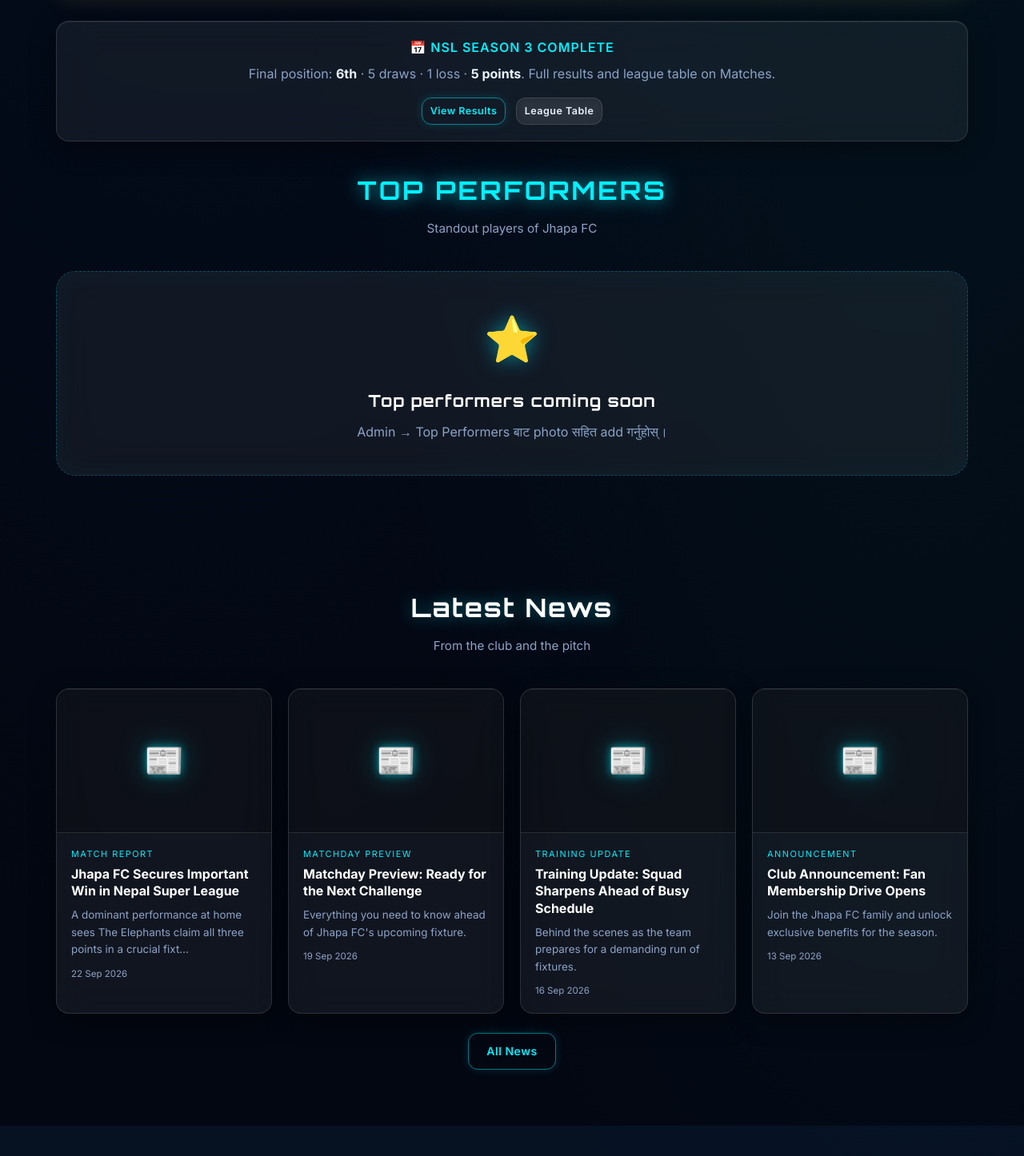
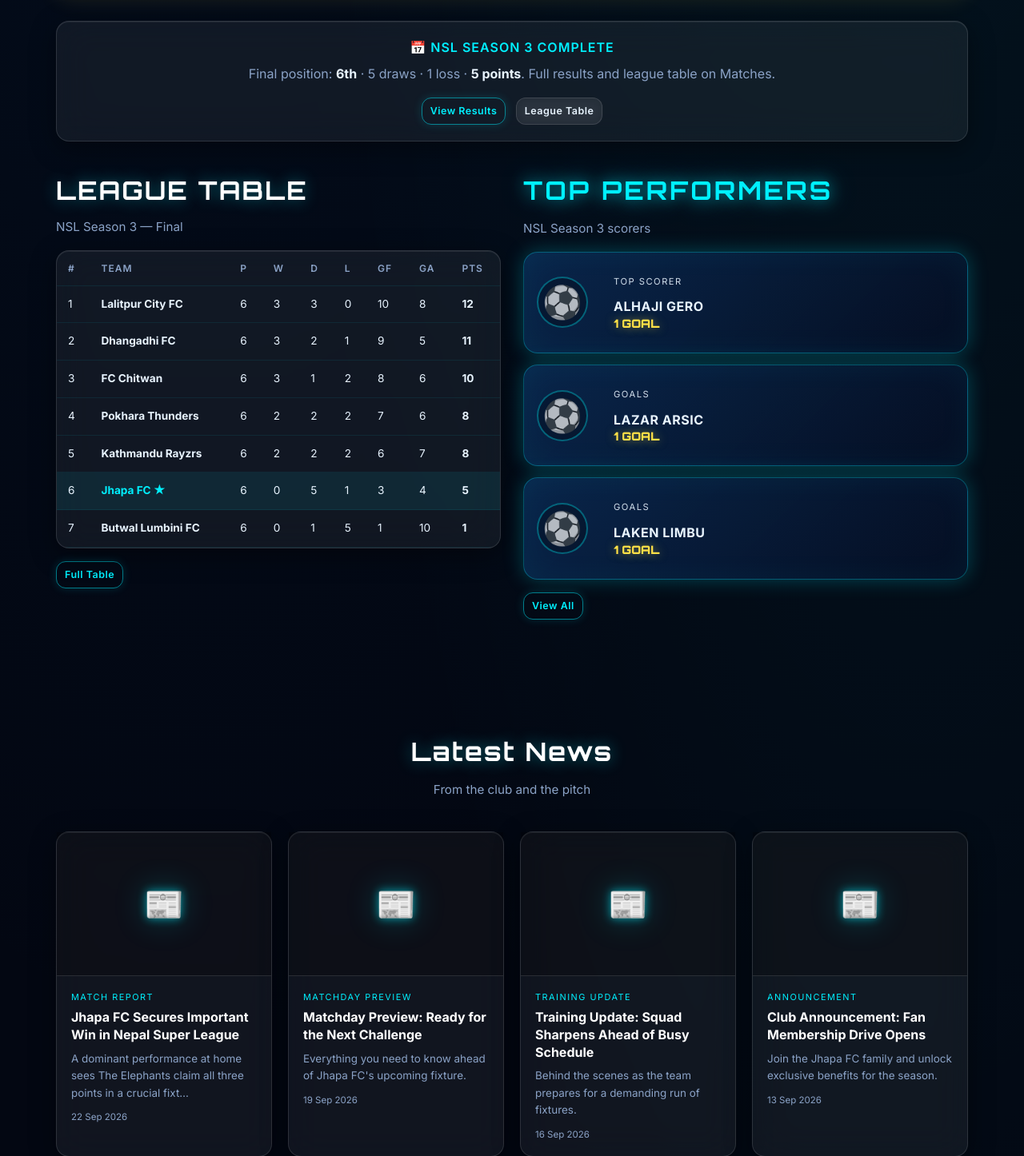
Before and after one commit to argonbhujel1/jhapa, a Flask app: page / in a window 1280 px wide. Shown: the part 1466-2912 px from the top of the page at 80% size. Run offline with Flask 3, Linux system fonts and the light colour scheme; data comes from the database, SQL or seed files in the repository.

Commit message:
Update project1

```diff
--- a/templates/index.html
+++ b/templates/index.html
@@ -84,40 +84,81 @@
       </div>
     </div>
 
-    <h2 class="section-title tp-home-title">TOP PERFORMERS</h2>
-    <p class="section-sub">Standout players of Jhapa FC</p>
+    <div class="home-table-performers" style="display:grid;grid-template-columns:1fr 1fr;gap:28px;align-items:start;">
+      <div class="home-league-col">
+        <h2 class="section-title" style="text-align:left;margin-bottom:8px;">LEAGUE TABLE</h2>
+        <p class="section-sub" style="text-align:left;margin-bottom:16px;">NSL Season 3 — Final</p>
+        {% if standings %}
+        <div class="card" style="padding:0;overflow:auto;">
+          <table class="admin-table" style="margin:0;font-size:0.85rem;">
+            <thead>
+              <tr>
+                <th>#</th><th>Team</th><th>P</th><th>W</th><th>D</th><th>L</th><th>GF</th><th>GA</th><th>Pts</th>
+              </tr>
+            </thead>
+            <tbody>
+            {% for s in standings %}
+              <tr {% if s.is_jhapa %}style="background:rgba(0,240,255,0.08);"{% endif %}>
+                <td>{{ s.position }}</td>
+                <td><strong {% if s.is_jhapa %}style="color:var(--neon);"{% endif %}>{{ s.team_name }}{% if s.is_jhapa %} ★{% endif %}</strong></td>
+                <td>{{ s.played }}</td>
+                <td>{{ s.won }}</td>
+                <td>{{ s.drawn }}</td>
+                <td>{{ s.lost }}</td>
+                <td>{{ s.goals_for }}</td>
+                <td>{{ s.goals_against }}</td>
+                <td><strong>{{ s.points }}</strong></td>
+              </tr>
+            {% endfor %}
+            </tbody>
+          </table>
+        </div>
+        <div class="mt-2">
+          <a href="{{ url_for('main.matches', tab='table') }}" class="btn btn-outline btn-sm">Full Table</a>
+        </div>
+        {% else %}
+        <div class="coming-soon" style="padding:24px;"><p>League table coming soon</p></div>
+        {% endif %}
+      </div>
 
+      <div class="home-tp-col">
+        <h2 class="section-title tp-home-title" style="text-align:left;">TOP PERFORMERS</h2>
+        <p class="section-sub" style="text-align:left;margin-bottom:16px;">NSL Season 3 scorers</p>
         {% if performers %}
-    <div class="tp-home-grid">
+        <div class="tp-home-grid" style="grid-template-columns:1fr;gap:14px;">
           {% for p in performers %}
-      <div class="tp-card tp-card-neon">
-        <div class="tp-info">
-          <div class="tp-cat">{{ p.category|upper }}</div>
-          <div class="tp-stat">{{ p.value }} {% if 'Assist' in p.category %}ASSISTS{% elif 'Clean' in p.category %}CS{% elif 'Scorer' in p.category or 'Goal' in p.category %}GOALS{% else %}{% endif %}</div>
-          <div class="tp-name">{{ p.name|upper }}</div>
+          <div class="tp-card tp-card-neon" style="display:flex;align-items:center;gap:14px;padding:12px 16px;">
+            <div class="tp-photo" style="width:64px;height:64px;flex-shrink:0;border-radius:50%;overflow:hidden;border:2px solid rgba(0,240,255,0.35);">
+              {% if p.photo %}
+              <img src="{{ p.photo|media_url }}" alt="{{ p.name }}" style="width:100%;height:100%;object-fit:cover;">
+              {% else %}
+              <div class="tp-photo-ph" style="width:100%;height:100%;display:flex;align-items:center;justify-content:center;">⚽</div>
+              {% endif %}
             </div>
-        <div class="tp-photo">
-          {% if p.photo %}
-          <img src="{{ p.photo|media_url }}" alt="{{ p.name }}">
-          {% else %}
-          <div class="tp-photo-ph">⚽</div>
-          {% endif %}
+            <div class="tp-info" style="text-align:left;">
+              <div class="tp-cat" style="font-size:0.7rem;">{{ p.category|upper }}</div>
+              <div class="tp-name" style="font-size:1rem;">{{ p.name|upper }}</div>
+              <div class="tp-stat" style="font-size:0.9rem;">{{ p.value }} {% if 'Assist' in p.category %}ASSISTS{% elif 'Clean' in p.category %}CS{% else %}GOAL{% if p.value != 1 %}S{% endif %}{% endif %}</div>
             </div>
           </div>
           {% endfor %}
         </div>
-    <div class="text-center mt-3">
-      <a href="{{ url_for('main.matches', tab='performers') }}" class="btn btn-outline">View All Performers</a>
-      <a href="{{ url_for('main.matches', tab='table') }}" class="btn btn-ghost" style="margin-left:8px;">League Table</a>
+        <div class="mt-2">
+          <a href="{{ url_for('main.matches', tab='performers') }}" class="btn btn-outline btn-sm">View All</a>
         </div>
         {% else %}
-    <div class="coming-soon" style="padding:40px;">
-      <div class="icon">⭐</div>
+        <div class="coming-soon" style="padding:24px;">
           <h2>Top performers coming soon</h2>
-      <p>Admin → Top Performers बाट photo सहित add गर्नुहोस्।</p>
+          <p>Admin → Top Performers · squad photos auto-link when names match.</p>
         </div>
         {% endif %}
       </div>
+    </div>
+    <style>
+      @media (max-width: 900px) {
+        .home-table-performers { grid-template-columns: 1fr !important; }
+      }
+    </style>
 </section>
 
 <section class="section">
```
Also changed, not shown: services/seed.py (+51 -0 lines). Lines whose indentation alone changed are shown as unchanged.
